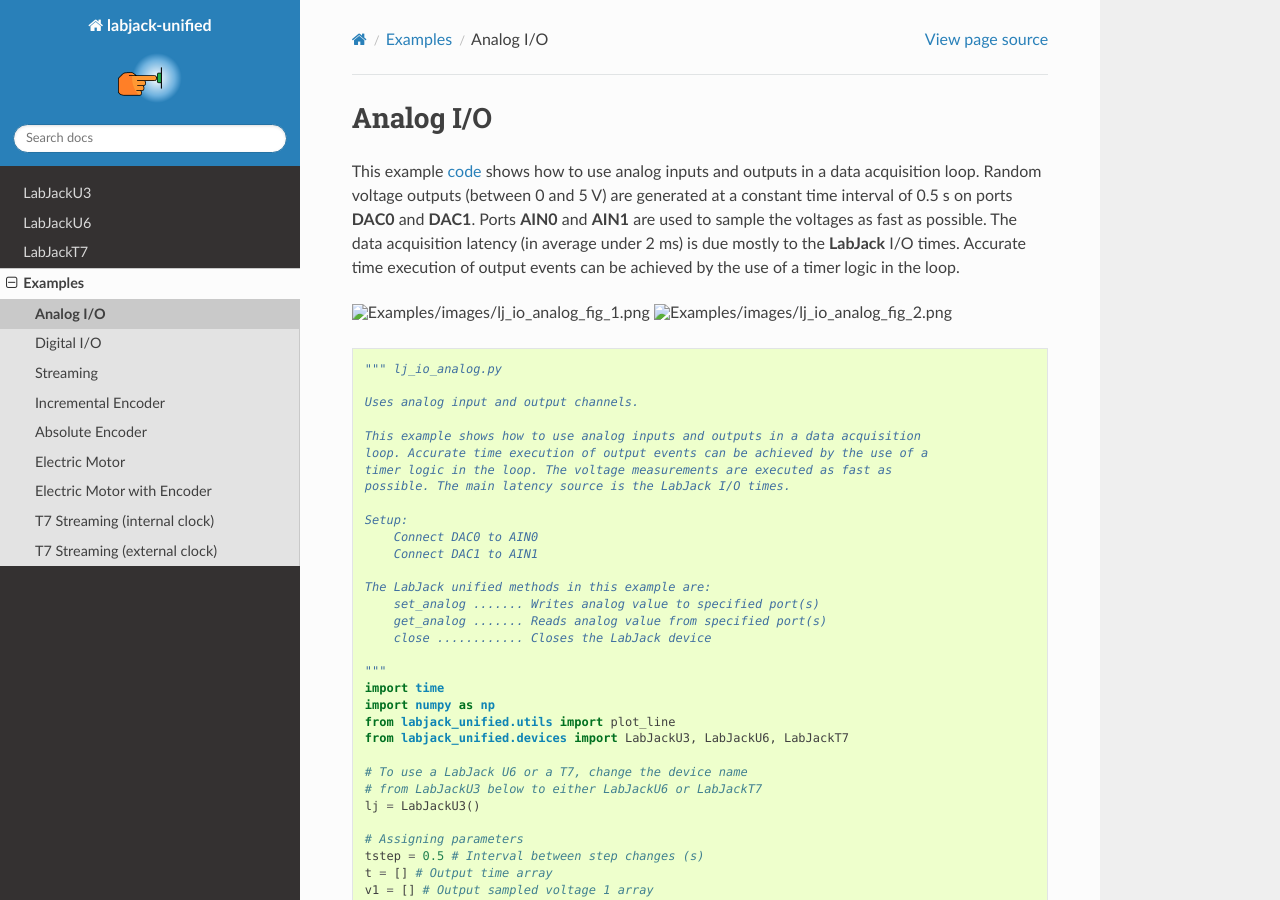
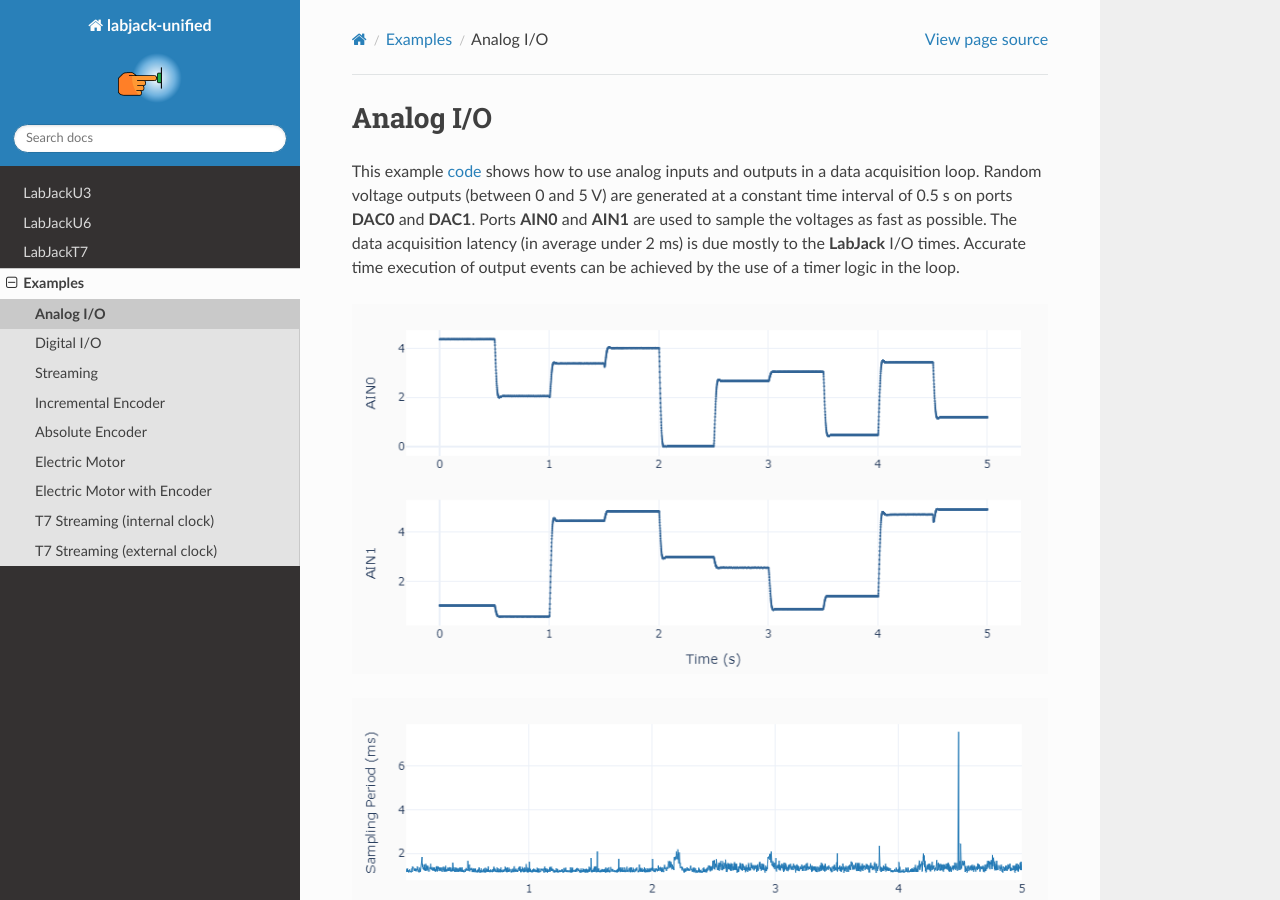
Before and after one commit to EduardoNigro/labjack-unified, a Sphinx documentation site: the page built from docs/source/Examples/Analog_IO.rst, in a window 1280 px wide and 900 px high. Built offline with Sphinx 7.4.7 and the Read the Docs theme 2.0.0, drawn with Linux system fonts in a browser that asks for light colours.

Commit message:
Updated image path

```diff
--- a/docs/source/Examples/Analog_IO.rst
+++ b/docs/source/Examples/Analog_IO.rst
@@ -9,8 +9,8 @@ are used to sample the voltages as fast as possible. The data acquisition latenc
 execution of output events can be achieved by the use of a timer logic in the loop.
 
 
-.. image:: images/lj_io_analog_fig_1.png
-.. image:: images/lj_io_analog_fig_2.png
+.. image:: ../../images/lj_io_analog_fig_1.png
+.. image:: ../../images/lj_io_analog_fig_2.png
 
 .. _codeanalog:
 
--- a/docs/source/Examples/Digital_IO.rst
+++ b/docs/source/Examples/Digital_IO.rst
@@ -8,8 +8,8 @@ Ports **FIO6** and **FIO7** are used to sample the signals at a constant time in
 of 10 ms. The variability on the sampling period is less than 0.02 ms.
 
 
-.. image:: images/lj_io_digital_fig_1.png
-.. image:: images/lj_io_digital_fig_2.png
+.. image:: ../../images/lj_io_digital_fig_1.png
+.. image:: ../../images/lj_io_digital_fig_2.png
 
 .. _codedigital:
 
--- a/docs/source/Examples/Streaming.rst
+++ b/docs/source/Examples/Streaming.rst
@@ -6,7 +6,7 @@ consecutive 0.5 s blocks. On a **LabJack U3**, two 183 Hz PWM signals are genera
 on ports **FIO4** and **FIO5**, and streamed into **AIN0** and **AIN1**, repectively.
 
 
-.. image:: images/lj_streaming_fig_1.png
+.. image:: ../../images/lj_streaming_fig_1.png
 
 .. _codestreaming:
 
--- a/docs/source/Examples/T7_Streaming_Internal.rst
+++ b/docs/source/Examples/T7_Streaming_Internal.rst
@@ -10,8 +10,8 @@ last 2 blocks of data, while the second figure shows the backlog as a function o
 for the 30 s duration of the streaming. The target backlog value is 10%.
 
 
-.. image:: images/ljt7_streaming_internal_fig_1.png
-.. image:: images/ljt7_streaming_internal_fig_2.png
+.. image:: ../../images/ljt7_streaming_internal_fig_1.png
+.. image:: ../../images/ljt7_streaming_internal_fig_2.png
 
 .. _codestreamingT7:
 
```
Also changed, not shown: docs/images/lj_io_analog_fig_1.png (renamed from docs/source/Examples/images/lj_io_analog_fig_1.PNG), docs/images/lj_io_analog_fig_2.png (renamed from docs/source/Examples/images/lj_io_analog_fig_2.PNG), docs/images/lj_io_digital_fig_1.png (renamed from docs/source/Examples/images/lj_io_digital_fig_1.PNG), docs/images/lj_io_digital_fig_2.png (renamed from docs/source/Examples/images/lj_io_digital_fig_2.PNG), docs/images/lj_streaming_fig_1.png (renamed from docs/source/Examples/images/lj_streaming_fig_1.PNG), docs/images/ljt7_streaming_internal_fig_1.png (renamed from docs/source/Examples/images/ljt7_streaming_internal_fig_1.PNG), docs/images/ljt7_streaming_internal_fig_2.png (renamed from docs/source/Examples/images/ljt7_streaming_internal_fig_2.PNG), examples/README.md.
